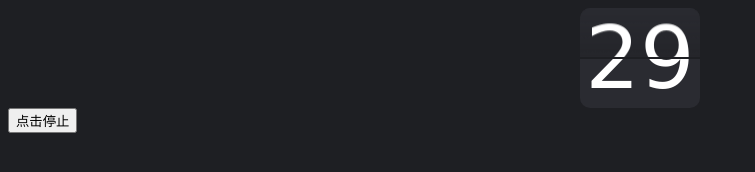
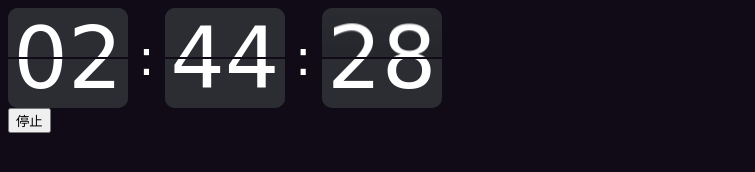
Before and after one commit to kaleys/practice, a website: page clock/index.html in a window 1280 px wide. Shown: the whole page, without its empty margins (0-755 px from the left). Drawn offline with Linux system fonts and the light colour scheme.

Commit message:
clock 时钟更新

```diff
--- a/clock/index.css
+++ b/clock/index.css
@@ -1,13 +1,23 @@
 body {
     font-family: cursive;
-    background: #1e1f23;
+    background: #110b18;
 }
 
-.clock {
+.clock-hour,.clock-minute,.clock-second {
     position: relative;
+    display: inline-block;
     width: 120px;
     height: 100px;
     margin: 0 auto;
+    vertical-align: middle;
+}
+.clock-split {
+    display: inline-block;
+    padding: 0 10px;
+    color: #fff;
+    line-height: 100px;
+    font-size: 50px;
+    vertical-align: middle;
 }
 .clock-before,
 .clock-active{
@@ -27,7 +37,7 @@ body {
     width: 100%;
     height: 49%;
     color: #fff;
-    background: #2a2b31;
+    background: #2b2d33;
     overflow: hidden;
     perspective: 900px;
     backface-visibility: hidden;
@@ -43,6 +53,7 @@ body {
     position: absolute;
     width: 100%;
     height: 100%;
+    opacity: 0;
 }
 .flip-up {
     border-radius: 10px 10px 0 0;
--- a/clock/index.html
+++ b/clock/index.html
@@ -6,29 +6,8 @@
     <link rel="stylesheet" href="index.css"/>
 </head>
 <body>
-    <div class="clock" id="clock">
-        <div class="clock-before">
-            <div class="flip flip-up">
-                <span class="flip-shadow"></span>
-                <span class="flip-text">13</span>
-            </div>
-            <div class="flip flip-down">
-                <span class="flip-shadow"></span>
-                <span class="flip-text">13</span>
-            </div>
-        </div>
-        <div class="clock-active">
-            <div class="flip flip-up">
-                <span class="flip-shadow"></span>
-                <span class="flip-text">14</span>
-            </div>
-            <div class="flip flip-down">
-                <span class="flip-shadow"></span>
-                <span class="flip-text">14</span>
-            </div>
-        </div>
-    </div>
-    <button id="btn">点击停止</button>
+    <div class="clock" id="clock"></div>
+    <button id="btn">停止</button>
     <script src="index.js"></script>
 </body>
 </html>
--- a/clock/index.js
+++ b/clock/index.js
@@ -2,42 +2,132 @@
  * Created by Administrator on 2016-08-11.
  */
 (function(){
-    var clock = document.querySelector('#clock');
-    var btn = document.querySelector('#btn'),timer;
+    var c2t = {},hasOwn = c2t.hasOwnProperty(),toString = c2t.toString();
+    var isFunction = function(obj){
+        return toString.call(obj) == '[object Function]';
+    };
+    function extend() {
+        var options, name, src, copy, copyIsArray, clone,
+            target = arguments[ 0 ] || {},
+            i=1,
+            length = arguments.length;
+        // Handle case when target is a string or something (possible in deep copy)
+        if ( typeof target !== "object" && isFunction(target) ) {
+            target = {};
+        }
+        for ( ; i < length; i++ ) {
+            // Only deal with non-null/undefined values
+            if ( ( options = arguments[ i ] ) != null ) {
+                // Extend the base object
+                for ( name in options ) {
+                    src = target[ name ];
+                    copy = options[ name ];
+                    if ( target === copy ) {
+                        continue;
+                    }
+                    target[ name ] = copy;
+                }
+            }
+        }
+        return target;
+    }
+    function padNum(num){
+        num = ""+num;
+        if(num.length<2) {
+            num = "0" + num;
+        }
+        return num;
+    }
+    function getDate(format) {
+        var now = new Date(),hour = now.getHours(),minite = now.getMinutes(),second = now.getSeconds(),
+            prevDate = new Date(now.getTime()-1000),prevHour = prevDate.getHours(),prevMin = prevDate.getMinutes(),
+            prevSec = prevDate.getSeconds();
+        return {
+            before: [padNum(hour),padNum(minite),padNum(second)],
+            active: [padNum(prevHour),padNum(prevMin),padNum(prevSec)]
+        }
+    }
+    function Clock(config) {
+        var defaults = {
+            second: true,   //显示秒
+            minute: true,   //显示分种
+            hour: true,     //显示小时
+            element : document.body
+        };
+        this.options = extend({},defaults,config||{});
+        if(this.options.hour)  this.initWrap(0);
+        if(this.options.minute) this.initWrap(1);
+        if(this.options.second) this.initWrap(2);
 
-    function getSeconds(){
-        var beforeSecond = (new Date()).getSeconds();
-        var second = parseInt(beforeSecond) +1;
-        beforeSecond = beforeSecond==0 ? 60 : beforeSecond;
-        second = second >= 10 ? second : "0"+second;
-        beforeSecond = beforeSecond >=10 ? beforeSecond : "0"+beforeSecond;
-        return [second,beforeSecond];
-
+        this.start();
     }
 
-    function changeSecond(nextValue) {
-        var active = clock.querySelector('.clock-active'),
-            activeText = active.querySelectorAll('.flip-text'),
-            before = clock.querySelector('.clock-before'),
-            beforeText = before.querySelectorAll('.flip-text'),
-            seconds = getSeconds();
-        before.className = before.className.replace('before','active');
+    Clock.prototype = {
+        constructor: Clock,
+        initWrap: function(index){
+            var num,date = getDate(),tpl=Clock.tpl,div;
+            var wrapName = index ? (index==1 ? 'minute':'second') : 'hour';
+            if((wrapName=='minute'&&this.options.hour)||(wrapName=='second'&&this.options.minute)){
+                div = document.createElement('div');
+                div.innerHTML = ":";
+                div.className = 'clock-split';
+                this.options.element.appendChild(div);
+            }
+            div = document.createElement('div');
+            div.className = 'clock-'+wrapName;
+            div.innerHTML =tpl.replace(/CLOCK_BEFORE/g,date.before[index]).replace(/CLOCK_ACTIVE/g,date.active[index]);
+            this.options.element.appendChild(div);
+            this[wrapName+'Wrap'] = div;
+        },
+        changeDate: function(){
+            var date = getDate();
+            this.changeDateByType('hour',date.before[0],date.active[0]);
+            this.changeDateByType('minute',date.before[1],date.active[1]);
+            this.changeDateByType('second',date.before[2],date.active[2]);
+        },
+        changeDateByType: function(type,before,active){
+
+            if(!this.options[type]) return;
+            if(before==active) return ;
+            var wrap = this[type+'Wrap'];
+            wrap.classList.remove('play');
+            var activeEle = wrap.querySelector('.clock-active'),
+                activeText = activeEle.querySelectorAll('.flip-text'),
+                beforeEle = wrap.querySelector('.clock-before'),
+                beforeText = beforeEle.querySelectorAll('.flip-text');
+            beforeEle.className = beforeEle.className.replace('before','active');
             beforeText.forEach(function(item){
-            item.innerHTML = seconds[0];
+                item.innerHTML = before;
             });
-        active.className = active.className.replace('active','before');
+            activeEle.className = activeEle.className.replace('active','before');
             activeText.forEach(function(item){
-            item.innerHTML = seconds[1];
+                item.innerHTML = active;
             });
-        clock.classList.add('play');
+            wrap.classList.add('play');
+        },
+        start: function(){
+            this.timer&&clearInterval(this.timer);
+            var _self = this;
+            this.timer = setInterval(function(){
+                _self.changeDate();
+            },1000);
+        },
+        stop: function(){
+            this.timer&&clearInterval(this.timer);
         }
 
-    timer = setInterval(function(){
-        changeSecond();
-    },1000);
+    };
+    Clock.tpl = '<div class="clock-before"><div class="flip flip-up"><span class="flip-shadow"></span><span class="flip-text">CLOCK_BEFORE</span></div><div class="flip flip-down"><span class="flip-shadow"></span><span class="flip-text">CLOCK_BEFORE</span></div></div><div class="clock-active"><div class="flip flip-up"><span class="flip-shadow"></span><span class="flip-text">CLOCK_ACTIVE</span></div><div class="flip flip-down"><span class="flip-shadow"></span><span class="flip-text">CLOCK_ACTIVE</span></div></div>';
 
-    btn.addEventListener('click',function(){
-        timer&&clearInterval(timer);
-    })
 
+
+    var clock = document.querySelector('#clock');
+    var clockObj = new Clock({element:clock}),stop = false;
+
+
+    document.getElementById('btn').onclick = function(){
+        stop ? clockObj.start() : clockObj.stop();
+        this.innerHTML = stop ? '停止':'开始';
+        stop = !stop;
+    }
 })();
```
Also changed, not shown: javascript-data-structures-algorithms/4-strack.js (added, +29 -0 lines), javascript-data-structures-algorithms/list.html (added, +101 -0 lines), javascript-data-structures-algorithms/5-queue.js (added). Lines whose indentation alone changed are shown as unchanged.
